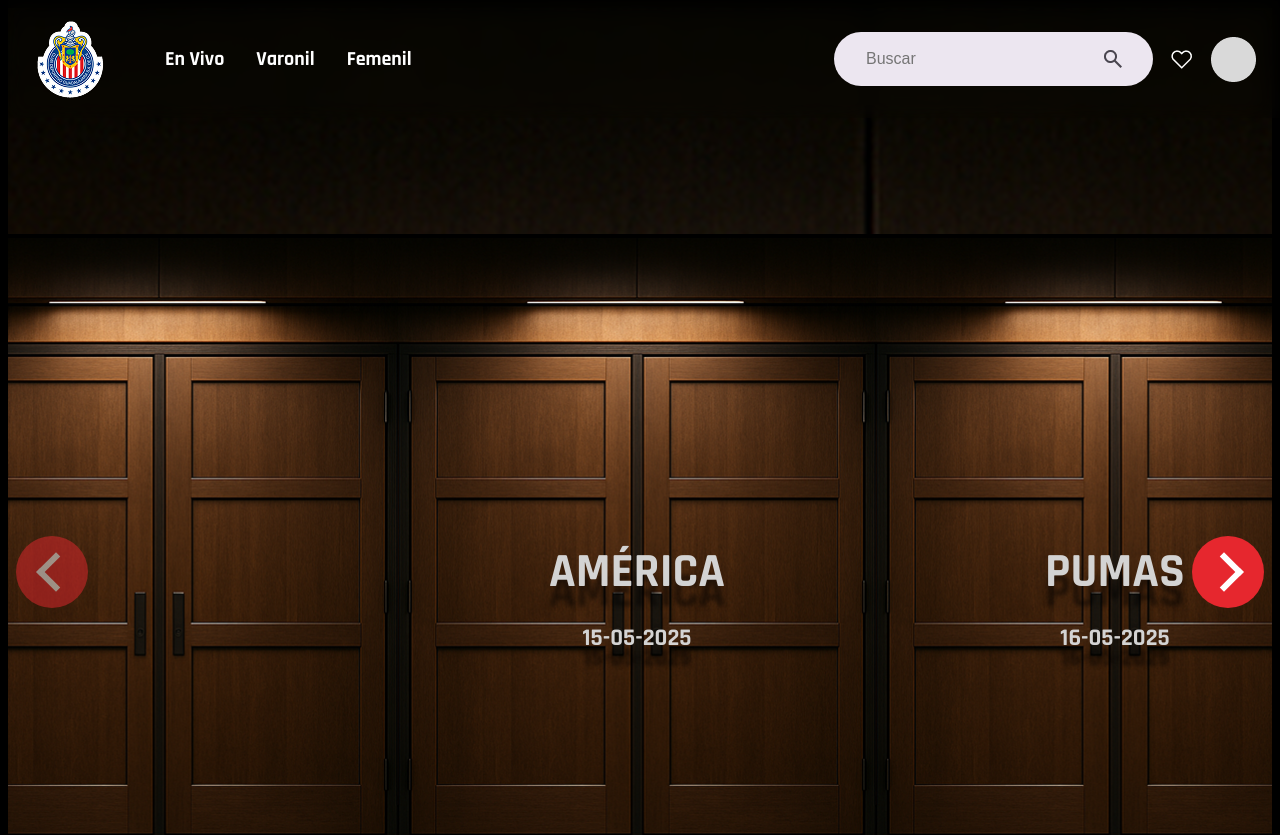
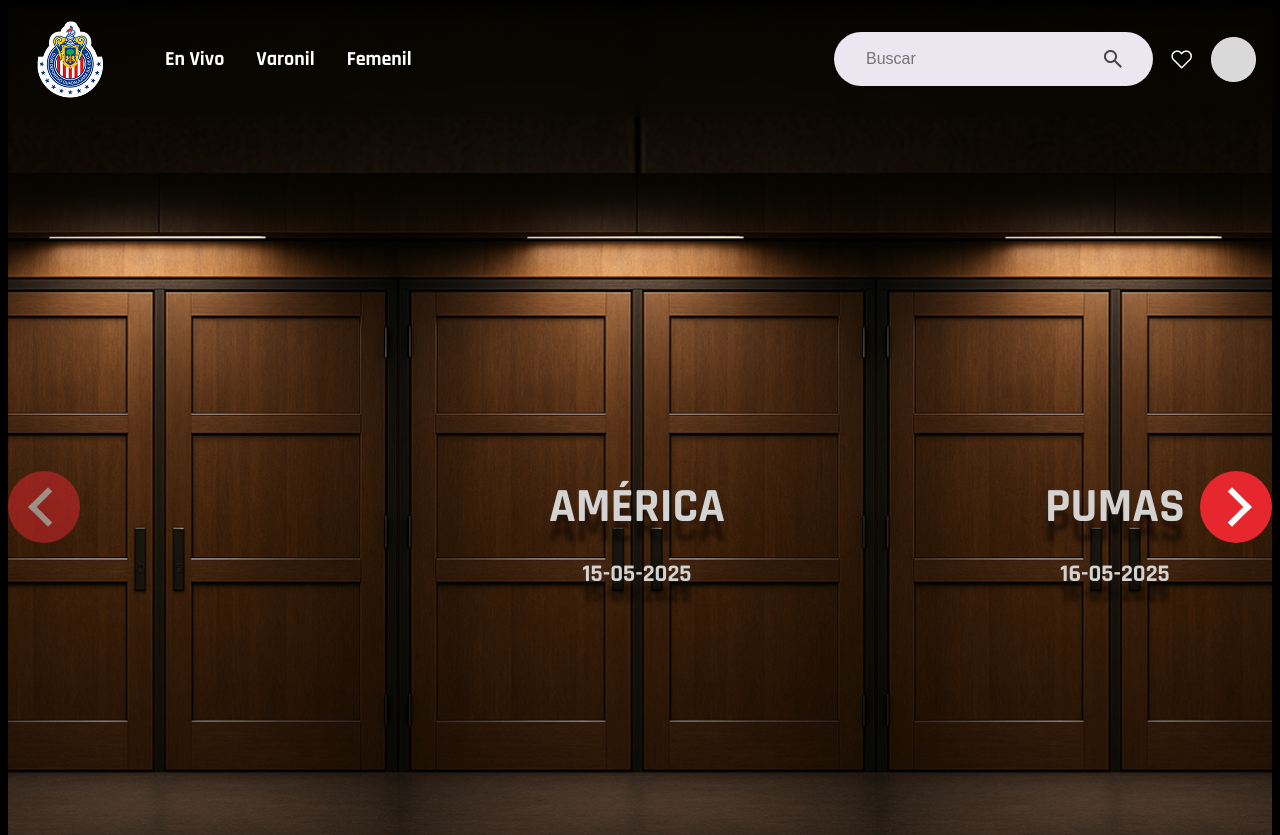
Before and after one commit to DiegoIvanR/ChivasAuctions, a React (Vite) app in the folder Subastas-Chivas/: page / in a window 1280 px wide. Shown: the top 835 px of the page. Built offline with nearby package versions, Linux system fonts and the light colour scheme; a web font is replaced by a local one.

Commit message:
mejorando version movil

```diff
--- a/Subastas-Chivas/src/DoorCarousel.css
+++ b/Subastas-Chivas/src/DoorCarousel.css
@@ -9,6 +9,7 @@
 .carousel-container {
 	text-align: center;
 	position: relative;
+	align-items: center;
   }
 
   .carousel-title {
@@ -48,8 +49,8 @@
   }
 
   .circle-button {
-	width: 4.5rem;
-	height: 4.5rem;
+	width: 72px;
+	height: 72px;
 	border-radius: 50%;
 	border: none;
 	background-color: #E6272E;
@@ -169,10 +170,9 @@
 	padding: 0;
   }
   .top-door-frame {
-	padding: 0;
-	margin: 0;
-	gap: 0;
-
+	margin: auto;
+	display: block;
+	width: 100%;
   }
   .door-container {
 	position: relative;
@@ -227,16 +227,14 @@
   /* Ajusta la apariencia de las flechas */
   .arrow-buttons {
 	position: absolute;
-	top: 50%;
-	left: 0;
-	right: 0;
 	display: flex;
-	justify-content: space-around;
-	gap: 68rem;
-	padding: 0 0rem;
+	justify-content: space-between;
+	padding: 0 2rem;
 	z-index: 20; /* Always on top */
-	transform: translateY(-50%);
 	pointer-events: none; /* Let clicks pass through to buttons */
+	width: 100%;
+	max-width: 1500px;
+  	margin: auto;
   }
 
   /* Los botones de flecha deben recibir clicks */
@@ -256,6 +254,9 @@
 	z-index: 100;
 	width: 100%;
 	backdrop-filter: blur(10px); /* Apply blur effect to the background */
+	width: 100%;
+	max-width: 100%;
+  	margin: auto;
   }
   .menu-selections{
 	align-items: center;
@@ -645,3 +646,32 @@
 	z-index: 3;
 	pointer-events: none;
   }
+
+
+/*
+  @media (max-width: 768px) {
+	body{
+		width: 200%;
+	}
+	.header {
+	  flex-direction: column;
+	  align-items: flex-start;
+	  padding: 1rem;
+	  margin: auto;
+	}
+
+	.menu-selections {
+	  width: 100%;
+	  gap: 1rem;
+	}
+
+	.menu-right-bar {
+	  width: 100%;
+	  justify-content: center;
+	  padding-top: 1rem;
+	}
+
+	.search-bar {
+	  width: 50%;
+	}
+  }*/
```
